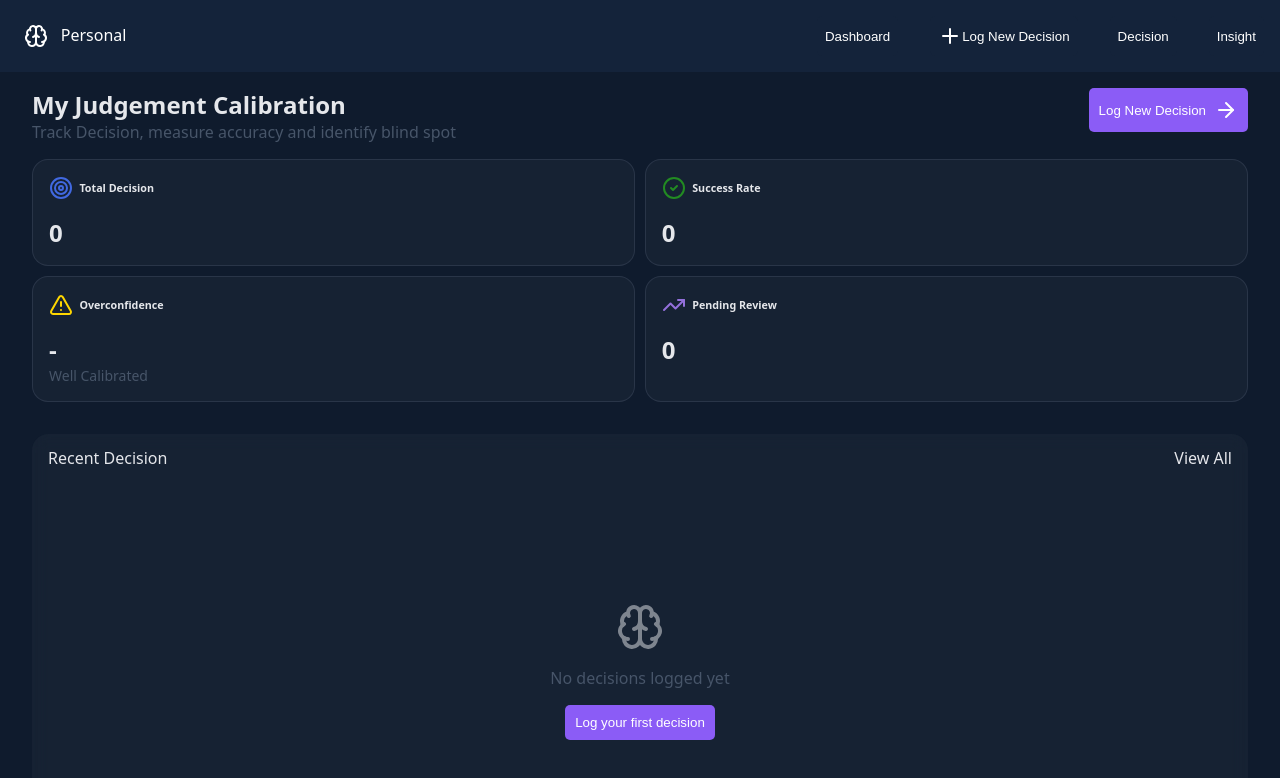
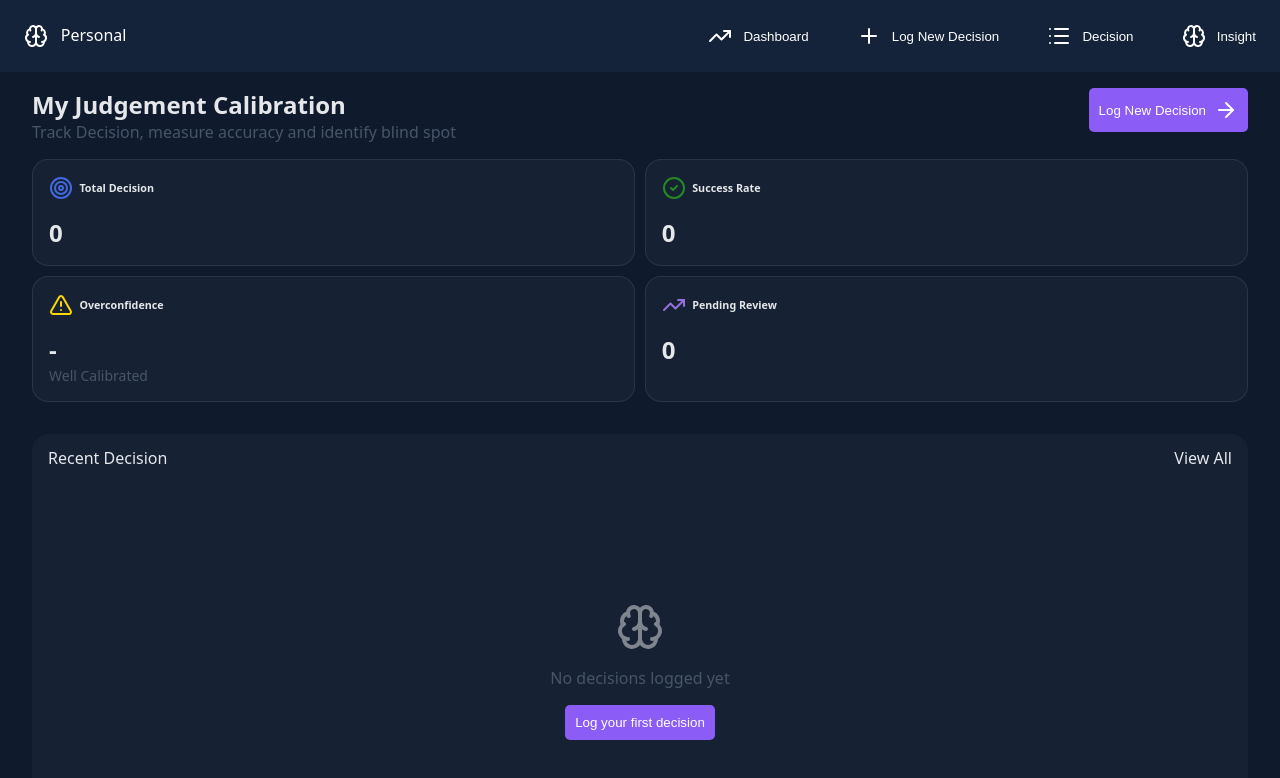
Before and after one commit to IkhwanAL/bayesian-ui, a React (Vite) app in the folder web/: page / in a window 1280 px wide. Shown: the top 778 px of the page. Built offline with nearby package versions, Linux system fonts and the light colour scheme.

Commit message:
feat: add log in TopBar

```diff
--- a/web/src/TopBar.css
+++ b/web/src/TopBar.css
@@ -41,4 +41,5 @@
   display: flex;
   flex-direction: row;
   align-items: center;
+  column-gap: 0.7rem;
 }
--- a/web/src/TopBar.jsx
+++ b/web/src/TopBar.jsx
@@ -2,6 +2,8 @@ import { Brain } from "lucide-react"
 import "./TopBar.css"
 import { Plus } from "lucide-react"
 import { useRouter } from "./router"
+import { TrendingUp } from "lucide-react"
+import { List } from "lucide-react"
 
 export default function TopBar() {
   const { navigate } = useRouter()
@@ -20,13 +22,22 @@ export default function TopBar() {
           <span>Personal</span>
         </div>
         <div className="nav-tool">
-          <button onClick={handleRedirectRoute("/")}>Dashboard</button>
+          <button className="nav-tag" onClick={handleRedirectRoute("/")}>
+            <TrendingUp />
+            <div>Dashboard</div>
+          </button>
           <button className="nav-tag" onClick={handleRedirectRoute("/new-log")}>
             <Plus />
             <div>Log New Decision</div>
           </button>
-          <button>Decision</button>
-          <button>Insight</button>
+          <button className="nav-tag" onClick={handleRedirectRoute("/")}>
+            <List />
+            <div>Decision</div>
+          </button>
+          <button className="nav-tag" onClick={handleRedirectRoute("/")}>
+            <Brain />
+            <div>Insight</div>
+          </button>
         </div>
       </nav >
     </>
```
